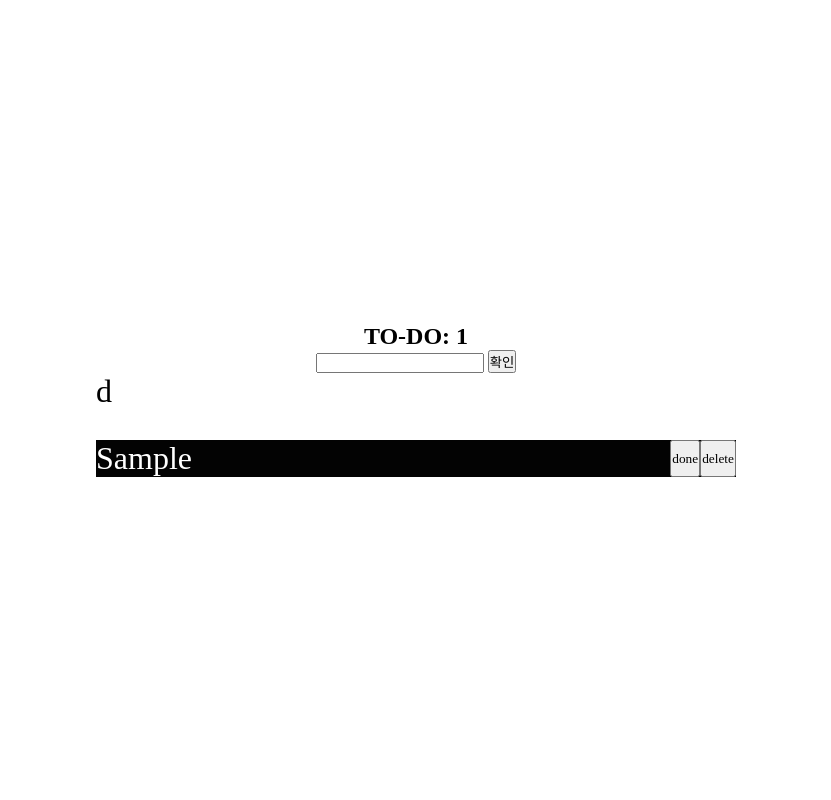
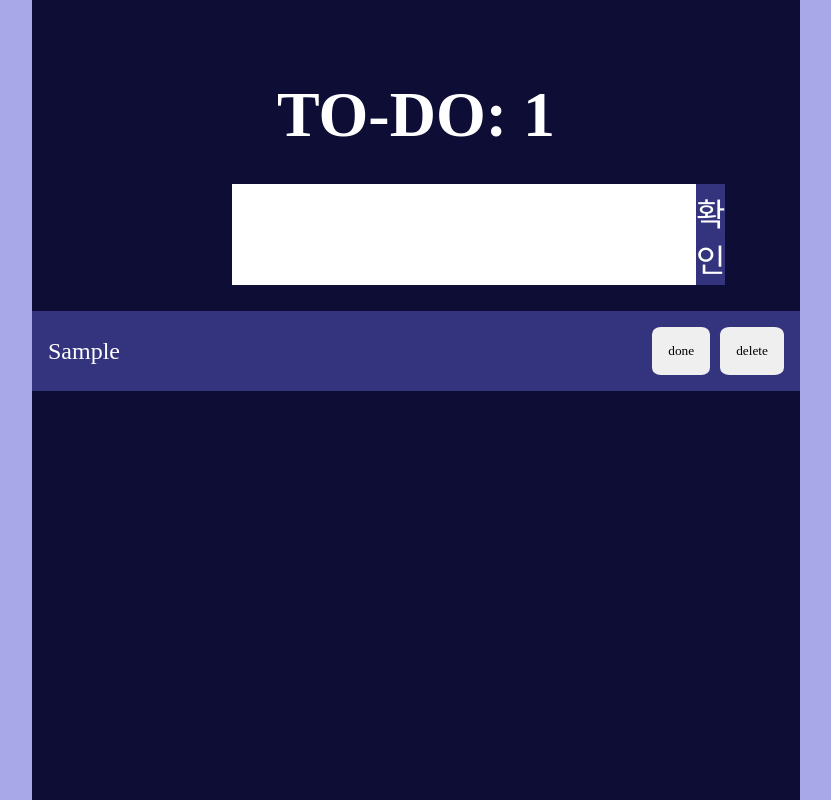
Before and after one commit to noa12161/to-do-desktop, a website built with Parcel: page index.html in a window 1280 px wide. Both pictures are taken after typing "Sample" into the empty fields and a click on the button "확인". Shown: the top 800 px of the page, without its empty margins (224-1055 px from the left). Built offline with nearby package versions, Linux system fonts and the light colour scheme; a web font is replaced by a local one.

Commit message:
simple style add

```diff
--- a/index.html
+++ b/index.html
@@ -22,7 +22,6 @@
 </head>
 
 <body>
-
   <div class="todo-continer">
     <h2>TO-DO: <span class="remain">0</span></h2>
     <form class="todo-input-container">
@@ -31,7 +30,7 @@
     </form>
   </div>
   <ul class="todo-list">
-    d
+
 
   </ul>
 
--- a/main.css
+++ b/main.css
@@ -6,6 +6,7 @@
   font-family: "Lato", sans-serif;
   font-family: "Roboto", sans-serif;
   font-family: "Yuji Syuku", serif;
+  box-sizing: border-box;
 }
 ul,
 li {
@@ -13,39 +14,87 @@ li {
 }
 :root {
   --dark-blue: rgb(13, 13, 54);
+  --light-blue: rgb(51, 51, 126);
 }
 body {
+  width: 100%;
   height: 100vh;
+  background-color: rgb(168, 168, 233);
+}
+
+.todo-continer {
+  width: 60%;
+  padding: 1rem;
+  margin: auto;
+  background-color: var(--dark-blue);
+  display: flex;
+  flex-direction: column;
+  align-items: center;
+}
+.todo-continer h2 {
+  color: #fff;
+  margin-top: 30px;
+  padding: 2rem;
+  font-size: 4rem;
+}
+.todo-continer .remain {
+  color: #fff;
+}
+
+.todo-continer form {
+  width: 50%;
+  display: flex;
+}
+.todo-continer form input {
+  flex: 1;
+  padding: 2rem;
+  outline: none;
+  border: none;
+  font-size: 2rem;
+}
+.todo-continer button {
+  font-size: 2rem;
+  outline: none;
+  border: none;
+  background-color: var(--light-blue);
+  color: #fff;
+}
+
+ul {
+  height: 100vh;
+  width: 60%;
+  margin: auto;
+  display: flex;
+  flex-direction: column;
+  /* justify-content: center; */
+  align-items: center;
+  background-color: var(--dark-blue);
+}
+ul li.done {
+  color: rgb(73, 69, 69);
+  background-color: rebeccapurple;
+  text-decoration: line-through;
+}
+ul li {
+  color: #fff;
+  padding: 1rem;
   width: 100%;
   display: flex;
-  flex-direction: column;
-  justify-content: center;
+  justify-content: space-between;
   align-items: center;
+  background-color: var(--light-blue);
+  font-size: 1.5rem;
+  margin-top: 10px;
 }
-.todo-continer {
-  width: 50%;
-  display: flex;
-  flex-direction: column;
-  justify-content: center;
-  align-items: center;
-}
-.todo-list {
-  width: 50%;
-  font-size: 2rem;
-}
-
-.todo-list li div {
+ul li div {
   flex: 1;
 }
-
-.todo-list > li.done {
-  background-color: blanchedalmond;
-  text-decoration: line-through;
+ul li button {
+  border-radius: 15%;
+  padding: 1rem;
+  outline: none;
+  border: none;
 }
-.todo-list > li {
-  margin-top: 30px;
-  background-color: #030303;
-  color: #fff;
-  display: flex;
-  justify-content: space-between;
+ul li button.done-btn {
+  margin-right: 10px;
 }
--- a/main.js
+++ b/main.js
@@ -7,7 +7,6 @@ todoList.addEventListener("click", (e) => {
   if (e.target.className === "done-btn") {
     e.target.parentNode.classList.toggle("done");
     const element = e.target.parentNode;
-    // console.log(element);
     ceheckStatusForDone(element);
   } else {
     return;
```
Also changed, not shown: package.json (added, +24 -0 lines), dist/index.html (added), 6 other files.
